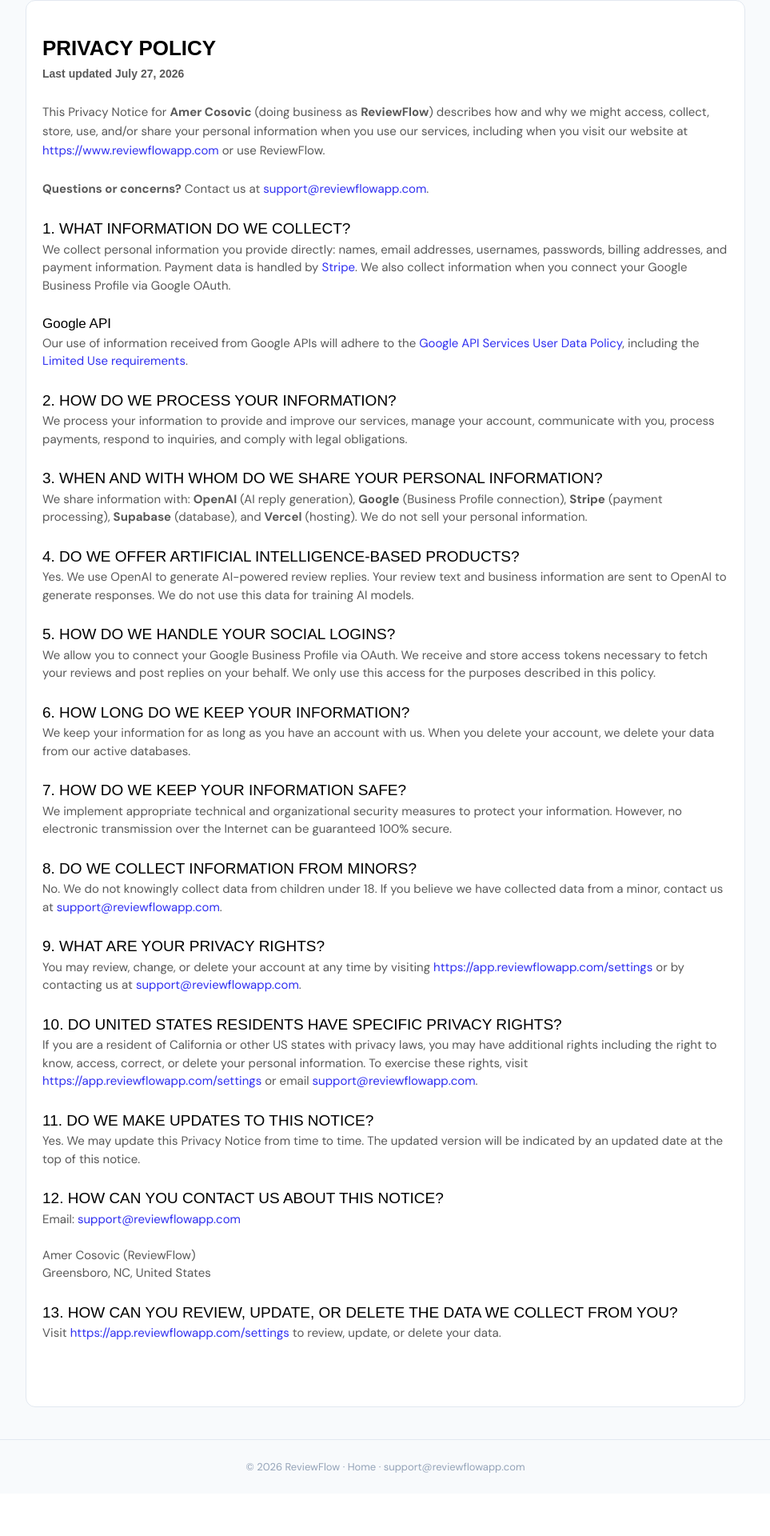
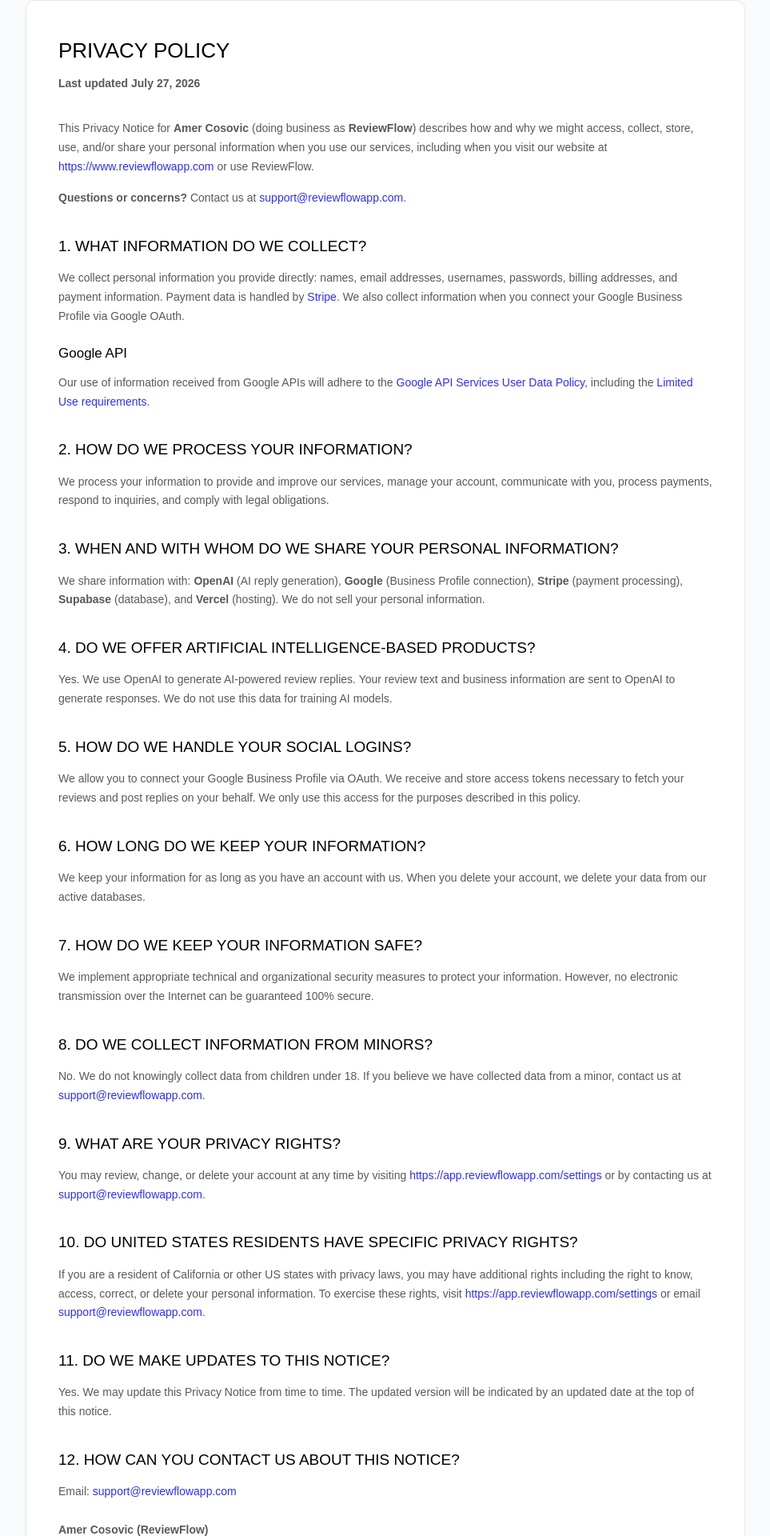
Before and after one commit to AmerC1990/reviewflow, a Next.js app: page /privacy in a window 1280 px wide. Shown: the part 85-2005 px from the top of the page at 80% size, without its empty margins (158-1121 px from the left). Before the commit the page ends 1952 px from the top, so only its background shows below. Built offline with nearby package versions, Linux system fonts and the light colour scheme.

Commit message:
update privacy policy to match terms style

```diff
--- a/pages/privacy.js
+++ b/pages/privacy.js
@@ -10,19 +10,7 @@
         <link rel="preconnect" href="https://fonts.googleapis.com" />
         <link rel="preconnect" href="https://fonts.gstatic.com" crossOrigin="true" />
         <link href="https://fonts.googleapis.com/css2?family=DM+Sans:wght@400;500;600;700&display=swap" rel="stylesheet" />
-        <style>{`
-          * { box-sizing: border-box; margin: 0; padding: 0; }
-          [data-custom-class='body'], [data-custom-class='body'] * { background: transparent !important; }
-          [data-custom-class='title'], [data-custom-class='title'] * { font-family: Arial !important; font-size: 26px !important; color: #000000 !important; }
-          [data-custom-class='subtitle'], [data-custom-class='subtitle'] * { font-family: Arial !important; color: #595959 !important; font-size: 14px !important; }
-          [data-custom-class='heading_1'], [data-custom-class='heading_1'] * { font-family: Arial !important; font-size: 19px !important; color: #000000 !important; }
-          [data-custom-class='heading_2'], [data-custom-class='heading_2'] * { font-family: Arial !important; font-size: 17px !important; color: #000000 !important; }
-          [data-custom-class='body_text'], [data-custom-class='body_text'] * { color: #595959 !important; font-size: 14px !important; font-family: Arial !important; }
-          [data-custom-class='link'], [data-custom-class='link'] * { color: #3030F1 !important; font-size: 14px !important; font-family: Arial !important; word-break: break-word !important; }
-          table { border-collapse: collapse; width: 100%; }
-          ul { list-style-type: square; }
-          ul > li > ul { list-style-type: circle; }
-        `}</style>
+        <style>{`* { box-sizing: border-box; margin: 0; padding: 0; }`}</style>
       </Head>
 
       {/* NAV */}
@@ -39,95 +27,59 @@
       </nav>
 
       {/* CONTENT */}
-      <div style={{ maxWidth: "900px", margin: "0 auto", padding: "40px 20px 80px", background: "#fff", marginTop: "24px", borderRadius: "12px", border: "1px solid #e2e8f0" }}>
-        <div data-custom-class="body">
-          <div><strong><span style={{ fontSize: "26px" }}><span data-custom-class="title"><h1>PRIVACY POLICY</h1></span></span></strong></div>
-          <div><span style={{ color: "rgb(127, 127, 127)" }}><strong><span style={{ fontSize: "15px" }}><span data-custom-class="subtitle">Last updated July 27, 2026</span></span></strong></span></div>
-          <br />
-          <div style={{ lineHeight: "1.5" }}>
-            <span style={{ color: "rgb(89, 89, 89)", fontSize: "15px" }}>
-              This Privacy Notice for <strong>Amer Cosovic</strong> (doing business as <strong>ReviewFlow</strong>) describes how and why we might access, collect, store, use, and/or share your personal information when you use our services, including when you visit our website at <a href="https://www.reviewflowapp.com" target="_blank" style={{ color: "#3030F1" }}>https://www.reviewflowapp.com</a> or use ReviewFlow.
-            </span>
-          </div>
-          <br />
-          <div style={{ lineHeight: "1.5" }}>
-            <span style={{ color: "rgb(89, 89, 89)", fontSize: "15px" }}>
-              <strong>Questions or concerns?</strong> Contact us at <a href="mailto:support@reviewflowapp.com" style={{ color: "#3030F1" }}>support@reviewflowapp.com</a>.
-            </span>
-          </div>
-          <br />
-          <h2 data-custom-class="heading_1">1. WHAT INFORMATION DO WE COLLECT?</h2>
-          <div style={{ lineHeight: "1.5", fontSize: "15px", color: "rgb(89, 89, 89)" }}>
-            We collect personal information you provide directly: names, email addresses, usernames, passwords, billing addresses, and payment information. Payment data is handled by <a href="https://stripe.com/privacy" target="_blank" style={{ color: "#3030F1" }}>Stripe</a>. We also collect information when you connect your Google Business Profile via Google OAuth.
-          </div>
-          <br />
-          <h3 data-custom-class="heading_2">Google API</h3>
-          <div style={{ lineHeight: "1.5", fontSize: "15px", color: "rgb(89, 89, 89)" }}>
-            Our use of information received from Google APIs will adhere to the <a href="https://developers.google.com/terms/api-services-user-data-policy" target="_blank" style={{ color: "#3030F1" }}>Google API Services User Data Policy</a>, including the <a href="https://developers.google.com/terms/api-services-user-data-policy#limited-use" target="_blank" style={{ color: "#3030F1" }}>Limited Use requirements</a>.
-          </div>
-          <br />
-          <h2 data-custom-class="heading_1">2. HOW DO WE PROCESS YOUR INFORMATION?</h2>
-          <div style={{ lineHeight: "1.5", fontSize: "15px", color: "rgb(89, 89, 89)" }}>
-            We process your information to provide and improve our services, manage your account, communicate with you, process payments, respond to inquiries, and comply with legal obligations.
-          </div>
-          <br />
-          <h2 data-custom-class="heading_1">3. WHEN AND WITH WHOM DO WE SHARE YOUR PERSONAL INFORMATION?</h2>
-          <div style={{ lineHeight: "1.5", fontSize: "15px", color: "rgb(89, 89, 89)" }}>
-            We share information with: <strong>OpenAI</strong> (AI reply generation), <strong>Google</strong> (Business Profile connection), <strong>Stripe</strong> (payment processing), <strong>Supabase</strong> (database), and <strong>Vercel</strong> (hosting). We do not sell your personal information.
-          </div>
-          <br />
-          <h2 data-custom-class="heading_1">4. DO WE OFFER ARTIFICIAL INTELLIGENCE-BASED PRODUCTS?</h2>
-          <div style={{ lineHeight: "1.5", fontSize: "15px", color: "rgb(89, 89, 89)" }}>
-            Yes. We use OpenAI to generate AI-powered review replies. Your review text and business information are sent to OpenAI to generate responses. We do not use this data for training AI models.
-          </div>
-          <br />
-          <h2 data-custom-class="heading_1">5. HOW DO WE HANDLE YOUR SOCIAL LOGINS?</h2>
-          <div style={{ lineHeight: "1.5", fontSize: "15px", color: "rgb(89, 89, 89)" }}>
-            We allow you to connect your Google Business Profile via OAuth. We receive and store access tokens necessary to fetch your reviews and post replies on your behalf. We only use this access for the purposes described in this policy.
-          </div>
-          <br />
-          <h2 data-custom-class="heading_1">6. HOW LONG DO WE KEEP YOUR INFORMATION?</h2>
-          <div style={{ lineHeight: "1.5", fontSize: "15px", color: "rgb(89, 89, 89)" }}>
-            We keep your information for as long as you have an account with us. When you delete your account, we delete your data from our active databases.
-          </div>
-          <br />
-          <h2 data-custom-class="heading_1">7. HOW DO WE KEEP YOUR INFORMATION SAFE?</h2>
-          <div style={{ lineHeight: "1.5", fontSize: "15px", color: "rgb(89, 89, 89)" }}>
-            We implement appropriate technical and organizational security measures to protect your information. However, no electronic transmission over the Internet can be guaranteed 100% secure.
-          </div>
-          <br />
-          <h2 data-custom-class="heading_1">8. DO WE COLLECT INFORMATION FROM MINORS?</h2>
-          <div style={{ lineHeight: "1.5", fontSize: "15px", color: "rgb(89, 89, 89)" }}>
-            No. We do not knowingly collect data from children under 18. If you believe we have collected data from a minor, contact us at <a href="mailto:support@reviewflowapp.com" style={{ color: "#3030F1" }}>support@reviewflowapp.com</a>.
-          </div>
-          <br />
-          <h2 data-custom-class="heading_1">9. WHAT ARE YOUR PRIVACY RIGHTS?</h2>
-          <div style={{ lineHeight: "1.5", fontSize: "15px", color: "rgb(89, 89, 89)" }}>
-            You may review, change, or delete your account at any time by visiting <a href="https://app.reviewflowapp.com/settings" style={{ color: "#3030F1" }}>https://app.reviewflowapp.com/settings</a> or by contacting us at <a href="mailto:support@reviewflowapp.com" style={{ color: "#3030F1" }}>support@reviewflowapp.com</a>.
-          </div>
-          <br />
-          <h2 data-custom-class="heading_1">10. DO UNITED STATES RESIDENTS HAVE SPECIFIC PRIVACY RIGHTS?</h2>
-          <div style={{ lineHeight: "1.5", fontSize: "15px", color: "rgb(89, 89, 89)" }}>
-            If you are a resident of California or other US states with privacy laws, you may have additional rights including the right to know, access, correct, or delete your personal information. To exercise these rights, visit <a href="https://app.reviewflowapp.com/settings" style={{ color: "#3030F1" }}>https://app.reviewflowapp.com/settings</a> or email <a href="mailto:support@reviewflowapp.com" style={{ color: "#3030F1" }}>support@reviewflowapp.com</a>.
-          </div>
-          <br />
-          <h2 data-custom-class="heading_1">11. DO WE MAKE UPDATES TO THIS NOTICE?</h2>
-          <div style={{ lineHeight: "1.5", fontSize: "15px", color: "rgb(89, 89, 89)" }}>
-            Yes. We may update this Privacy Notice from time to time. The updated version will be indicated by an updated date at the top of this notice.
-          </div>
-          <br />
-          <h2 data-custom-class="heading_1">12. HOW CAN YOU CONTACT US ABOUT THIS NOTICE?</h2>
-          <div style={{ lineHeight: "1.5", fontSize: "15px", color: "rgb(89, 89, 89)" }}>
-            Email: <a href="mailto:support@reviewflowapp.com" style={{ color: "#3030F1" }}>support@reviewflowapp.com</a><br /><br />
-            Amer Cosovic (ReviewFlow)<br />
-            Greensboro, NC, United States
-          </div>
-          <br />
-          <h2 data-custom-class="heading_1">13. HOW CAN YOU REVIEW, UPDATE, OR DELETE THE DATA WE COLLECT FROM YOU?</h2>
-          <div style={{ lineHeight: "1.5", fontSize: "15px", color: "rgb(89, 89, 89)" }}>
-            Visit <a href="https://app.reviewflowapp.com/settings" style={{ color: "#3030F1" }}>https://app.reviewflowapp.com/settings</a> to review, update, or delete your data.
-          </div>
-        </div>
+      <div style={{ maxWidth: "900px", margin: "24px auto 0", padding: "40px 40px 80px", background: "#fff", borderRadius: "12px", border: "1px solid #e2e8f0", fontFamily: "Arial, sans-serif", color: "#595959", fontSize: "14px", lineHeight: "1.7" }}>
+
+        <h1 style={{ fontSize: "26px", color: "#000", marginBottom: "8px" }}>PRIVACY POLICY</h1>
+        <p style={{ color: "#595959", marginBottom: "32px" }}><strong>Last updated July 27, 2026</strong></p>
+
+        <p style={{ marginBottom: "16px" }}>This Privacy Notice for <strong>Amer Cosovic</strong> (doing business as <strong>ReviewFlow</strong>) describes how and why we might access, collect, store, use, and/or share your personal information when you use our services, including when you visit our website at <a href="https://www.reviewflowapp.com" target="_blank" style={{ color: "#3030F1" }}>https://www.reviewflowapp.com</a> or use ReviewFlow.</p>
+
+        <p><strong>Questions or concerns?</strong> Contact us at <a href="mailto:support@reviewflowapp.com" style={{ color: "#3030F1" }}>support@reviewflowapp.com</a>.</p>
+
+        <h2 style={{ fontSize: "19px", color: "#000", marginTop: "32px", marginBottom: "12px" }}>1. WHAT INFORMATION DO WE COLLECT?</h2>
+        <p style={{ marginBottom: "12px" }}>We collect personal information you provide directly: names, email addresses, usernames, passwords, billing addresses, and payment information. Payment data is handled by <a href="https://stripe.com/privacy" target="_blank" style={{ color: "#3030F1" }}>Stripe</a>. We also collect information when you connect your Google Business Profile via Google OAuth.</p>
+
+        <h3 style={{ fontSize: "17px", color: "#000", marginTop: "20px", marginBottom: "10px" }}>Google API</h3>
+        <p>Our use of information received from Google APIs will adhere to the <a href="https://developers.google.com/terms/api-services-user-data-policy" target="_blank" style={{ color: "#3030F1" }}>Google API Services User Data Policy</a>, including the <a href="https://developers.google.com/terms/api-services-user-data-policy#limited-use" target="_blank" style={{ color: "#3030F1" }}>Limited Use requirements</a>.</p>
+
+        <h2 style={{ fontSize: "19px", color: "#000", marginTop: "32px", marginBottom: "12px" }}>2. HOW DO WE PROCESS YOUR INFORMATION?</h2>
+        <p>We process your information to provide and improve our services, manage your account, communicate with you, process payments, respond to inquiries, and comply with legal obligations.</p>
+
+        <h2 style={{ fontSize: "19px", color: "#000", marginTop: "32px", marginBottom: "12px" }}>3. WHEN AND WITH WHOM DO WE SHARE YOUR PERSONAL INFORMATION?</h2>
+        <p>We share information with: <strong>OpenAI</strong> (AI reply generation), <strong>Google</strong> (Business Profile connection), <strong>Stripe</strong> (payment processing), <strong>Supabase</strong> (database), and <strong>Vercel</strong> (hosting). We do not sell your personal information.</p>
+
+        <h2 style={{ fontSize: "19px", color: "#000", marginTop: "32px", marginBottom: "12px" }}>4. DO WE OFFER ARTIFICIAL INTELLIGENCE-BASED PRODUCTS?</h2>
+        <p>Yes. We use OpenAI to generate AI-powered review replies. Your review text and business information are sent to OpenAI to generate responses. We do not use this data for training AI models.</p>
+
+        <h2 style={{ fontSize: "19px", color: "#000", marginTop: "32px", marginBottom: "12px" }}>5. HOW DO WE HANDLE YOUR SOCIAL LOGINS?</h2>
+        <p>We allow you to connect your Google Business Profile via OAuth. We receive and store access tokens necessary to fetch your reviews and post replies on your behalf. We only use this access for the purposes described in this policy.</p>
+
+        <h2 style={{ fontSize: "19px", color: "#000", marginTop: "32px", marginBottom: "12px" }}>6. HOW LONG DO WE KEEP YOUR INFORMATION?</h2>
+        <p>We keep your information for as long as you have an account with us. When you delete your account, we delete your data from our active databases.</p>
+
+        <h2 style={{ fontSize: "19px", color: "#000", marginTop: "32px", marginBottom: "12px" }}>7. HOW DO WE KEEP YOUR INFORMATION SAFE?</h2>
+        <p>We implement appropriate technical and organizational security measures to protect your information. However, no electronic transmission over the Internet can be guaranteed 100% secure.</p>
+
+        <h2 style={{ fontSize: "19px", color: "#000", marginTop: "32px", marginBottom: "12px" }}>8. DO WE COLLECT INFORMATION FROM MINORS?</h2>
+        <p>No. We do not knowingly collect data from children under 18. If you believe we have collected data from a minor, contact us at <a href="mailto:support@reviewflowapp.com" style={{ color: "#3030F1" }}>support@reviewflowapp.com</a>.</p>
+
+        <h2 style={{ fontSize: "19px", color: "#000", marginTop: "32px", marginBottom: "12px" }}>9. WHAT ARE YOUR PRIVACY RIGHTS?</h2>
+        <p>You may review, change, or delete your account at any time by visiting <a href="https://app.reviewflowapp.com/settings" style={{ color: "#3030F1" }}>https://app.reviewflowapp.com/settings</a> or by contacting us at <a href="mailto:support@reviewflowapp.com" style={{ color: "#3030F1" }}>support@reviewflowapp.com</a>.</p>
+
+        <h2 style={{ fontSize: "19px", color: "#000", marginTop: "32px", marginBottom: "12px" }}>10. DO UNITED STATES RESIDENTS HAVE SPECIFIC PRIVACY RIGHTS?</h2>
+        <p>If you are a resident of California or other US states with privacy laws, you may have additional rights including the right to know, access, correct, or delete your personal information. To exercise these rights, visit <a href="https://app.reviewflowapp.com/settings" style={{ color: "#3030F1" }}>https://app.reviewflowapp.com/settings</a> or email <a href="mailto:support@reviewflowapp.com" style={{ color: "#3030F1" }}>support@reviewflowapp.com</a>.</p>
+
+        <h2 style={{ fontSize: "19px", color: "#000", marginTop: "32px", marginBottom: "12px" }}>11. DO WE MAKE UPDATES TO THIS NOTICE?</h2>
+        <p>Yes. We may update this Privacy Notice from time to time. The updated version will be indicated by an updated date at the top of this notice.</p>
+
+        <h2 style={{ fontSize: "19px", color: "#000", marginTop: "32px", marginBottom: "12px" }}>12. HOW CAN YOU CONTACT US ABOUT THIS NOTICE?</h2>
+        <p>Email: <a href="mailto:support@reviewflowapp.com" style={{ color: "#3030F1" }}>support@reviewflowapp.com</a><br /><br />
+        <strong>Amer Cosovic (ReviewFlow)</strong><br />
+        Greensboro, NC, United States</p>
+
+        <h2 style={{ fontSize: "19px", color: "#000", marginTop: "32px", marginBottom: "12px" }}>13. HOW CAN YOU REVIEW, UPDATE, OR DELETE THE DATA WE COLLECT FROM YOU?</h2>
+        <p>Visit <a href="https://app.reviewflowapp.com/settings" style={{ color: "#3030F1" }}>https://app.reviewflowapp.com/settings</a> to review, update, or delete your data.</p>
+
       </div>
 
       {/* FOOTER */}
@@ -136,6 +88,8 @@
           © 2026 ReviewFlow ·{" "}
           <a href="/" style={{ color: "#94a3b8", textDecoration: "none" }}>Home</a>
           {" · "}
+          <a href="/terms" style={{ color: "#94a3b8", textDecoration: "none" }}>Terms of Service</a>
+          {" · "}
           <a href="mailto:support@reviewflowapp.com" style={{ color: "#94a3b8", textDecoration: "none" }}>support@reviewflowapp.com</a>
         </p>
       </footer>
```
